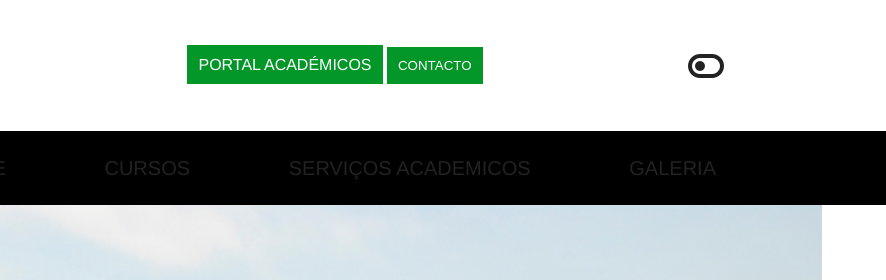
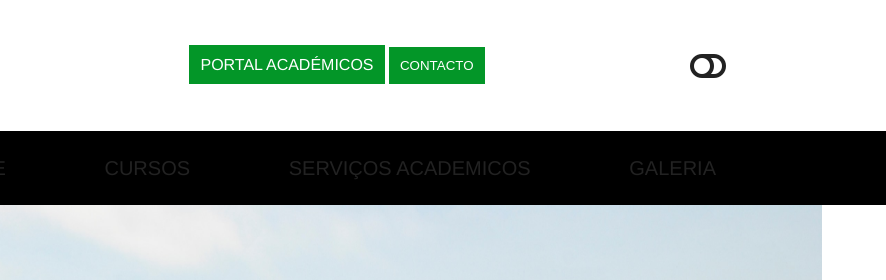
Before and after one commit to HamiltonMassango/LandPage-UPRA, a plain HTML site: page index.html in a window 1280 px wide. Shown: the top 280 px of the page, 394-1280 px from the left. Drawn offline with Linux system fonts and the light colour scheme.

Commit message:
Update index.html

```diff
--- a/index.html
+++ b/index.html
@@ -5,7 +5,7 @@
     <meta name="viewport" content="width=device-width, initial-scale=1.0">
     <title>Upra 2020</title>
     <link rel="stylesheet" href="main.css">
-    <link rel="stylesheet" href="./fontawesome-free/css/all.css">
+    <link rel="stylesheet" href="https://cdnjs.cloudflare.com/ajax/libs/font-awesome/5.15.1/css/all.min.css" integrity="sha512-+4zCK9k+qNFUR5X+cKL9EIR+ZOhtIloNl9GIKS57V1MyNsYpYcUrUeQc9vNfzsWfV28IaLL3i96P9sdNyeRssA==" crossorigin="anonymous" />
 </head>
 <body>
     <div class="info-import">
```
